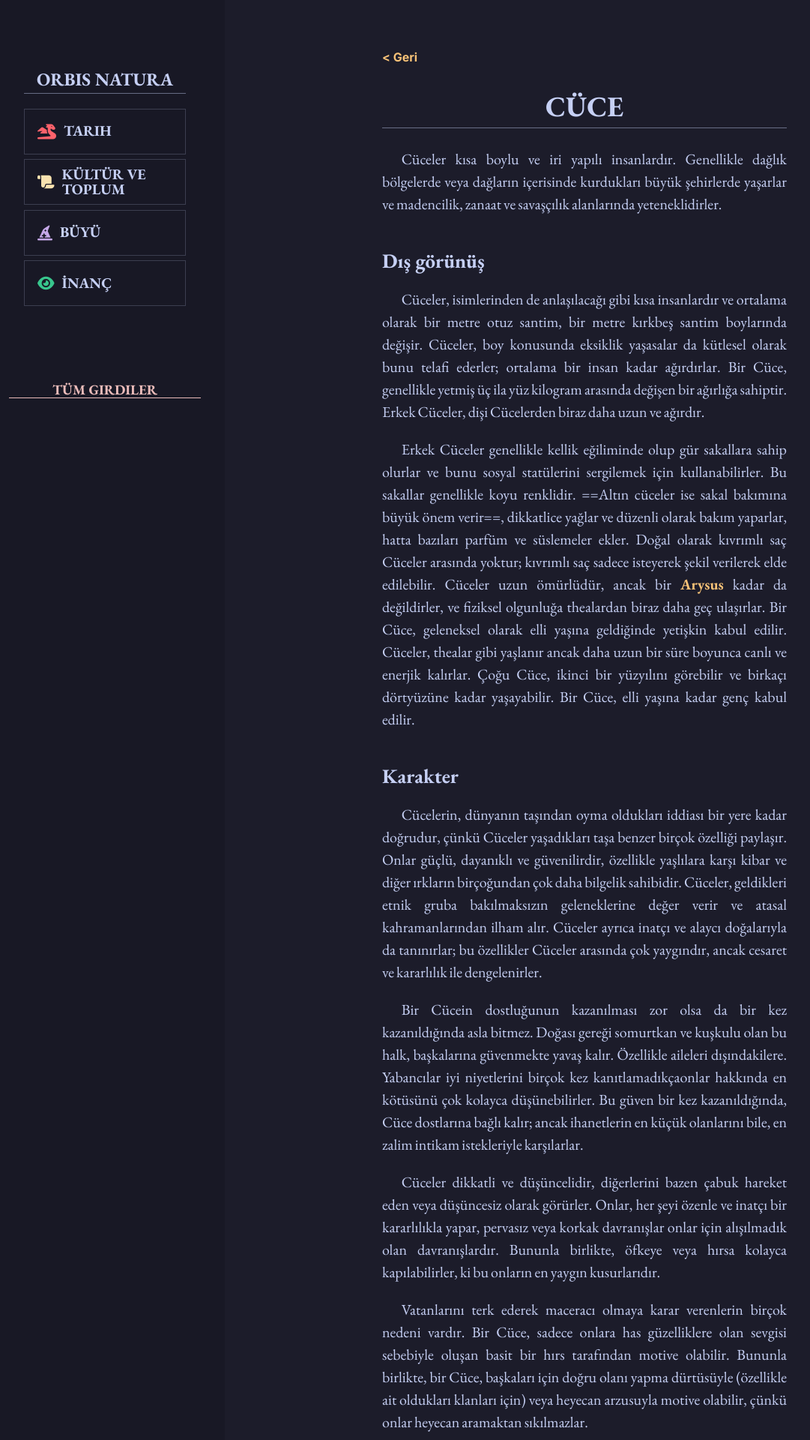
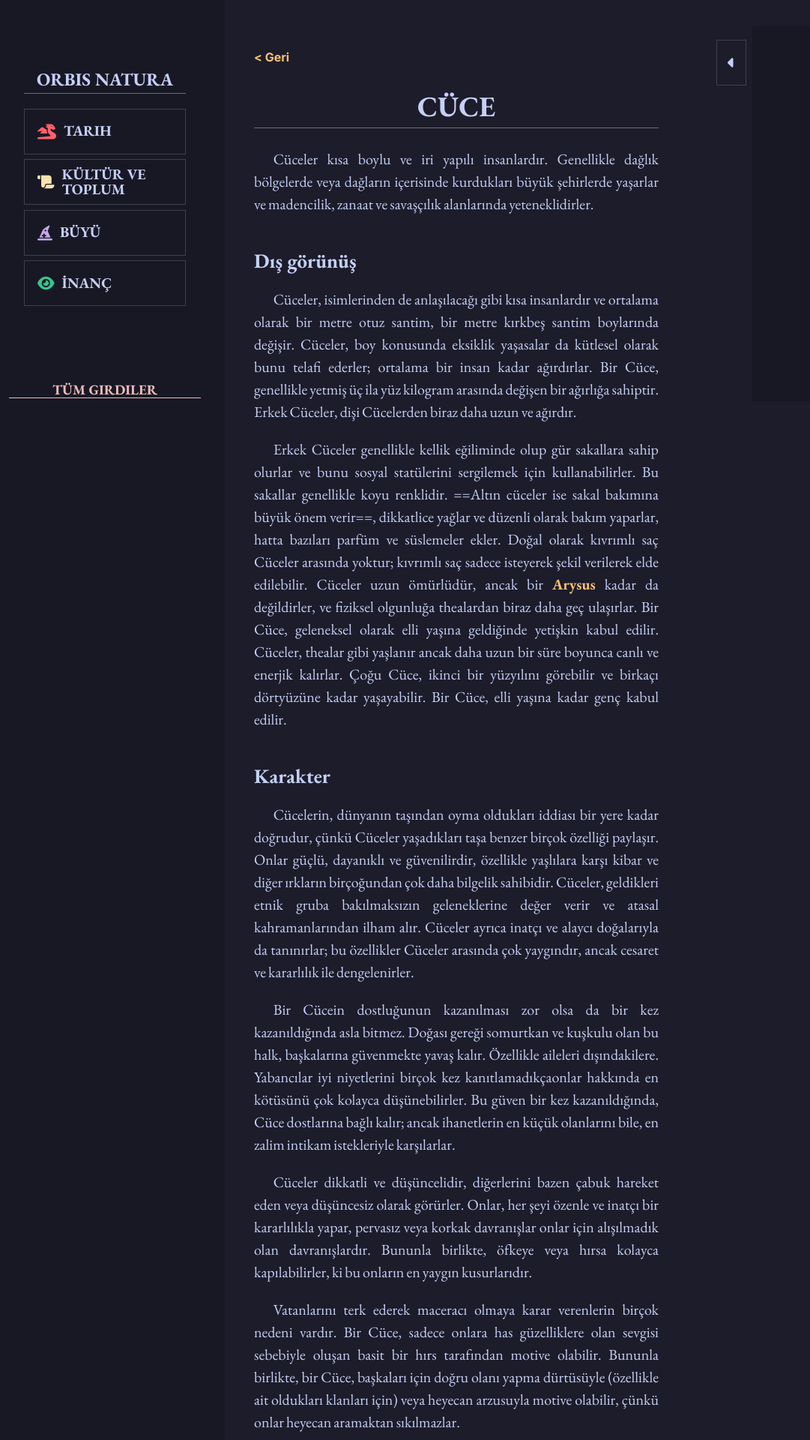
Before and after one commit to enginbyram/orbis-natura, a Jekyll site: the page built from wiki/cuce.md, in a window 1280 px wide. Shown: the top 1920 px of the page at 75% size, without its empty margins (20-1101 px from the left). Built offline with Jekyll 4.4.1, drawn with Linux system fonts in a browser that asks for light colours; nearby versions of some CDN libraries; our own code applies the rules of GitHub Pages for plain Markdown files.

Commit message:
created skeleton for ToC

```diff
--- a/_layouts/default.html
+++ b/_layouts/default.html
@@ -15,6 +15,22 @@
           {{ content }}
         </div>
       </main>
+
+      <!-- Side ToC popup -->
+      <div class="caret-cont" onclick="toggleTocContainer()">
+        <i class="fa-solid fa-caret-right fa-lg" style="color: rgb(198, 208, 245);"></i>
+      </div>
+      <nav class="toc-panel__container">
+        <div class="toc-content">
+            <!-- Content goes here -->
+        </div>
+      </nav>
+      <script>
+        function toggleTocContainer() {
+            var tocContainer = document.querySelector('.toc-panel__container');
+            tocContainer.classList.toggle('collapsed');
+        }
+      </script>
     </div>
 
     <!-- FOOTER HERE -->
--- a/_layouts/page.html
+++ b/_layouts/page.html
@@ -6,4 +6,5 @@ layout: default
 
 <h1>{{ page.title }}</h1>
 
+
 {{ content }}
--- a/_sass/no-style-please.scss
+++ b/_sass/no-style-please.scss
@@ -53,6 +53,7 @@ body[a="dark"] { @include dark-appearance; }
 html, body {
   background-color: $base;
   scroll-behavior: smooth;
+  overflow-x: hidden;
 }
 
 html { height: 100%; }
@@ -171,6 +172,7 @@ img {
   background-color: $side;
   padding: 20px;
   box-sizing: border-box;
+  max-width: 400px;
   h2 {
     text-align: center;
     text-transform: uppercase;
@@ -370,3 +372,61 @@ img {
     }
   }
 }
+
+
+// Fixed side container (ToC)//
+
+.caret-cont {
+  z-index: 1; /* Stay on top */
+  position: relative;
+  top:30px;
+  left:15px;
+  margin: 23px;
+  display: flex;
+  align-items: center;
+  justify-content: flex-start;
+  border: 1px solid rgba($overlay0, .45);
+  padding: 7px 14px;
+  transition: background-color 0.375s ease, opacity 0.3s ease;
+  transition: border-color 0.375s ease;
+  user-select: none;
+  cursor: pointer;
+  height: 45px;
+  width: max-content;
+  i {
+    transform: rotate(180deg);
+  }
+
+  #toc-header, p {
+    font-family: $textfont;
+    font-size: 13px;
+    color: $text;
+    text-indent: 0;
+    margin: 0 0 0 .5rem;
+  }
+}
+
+.caret-cont:hover {
+  background-color: rgba($blue, 0.12);
+  border-color: rgba($text, 1);
+}
+
+.toc-panel__container {
+  z-index: 2; /* Stay on top */
+  transition: transform 0.5s ease, width .3s linear .1s;
+  float:right;
+  width: 20%;
+  height: max-content;
+  min-height: 500px;
+  max-width: 350px;
+  max-height: 500px;
+  margin: 35px 0;
+  background-color: $side;
+  opacity: 1;
+
+  &.collapsed {
+    transform: translateX(100%);
+    width: 0;
+
+  }
+}
```
Also changed, not shown: wiki/cuce.md (+1 -1 lines), wiki/tarih.md (+1 -1 lines).
